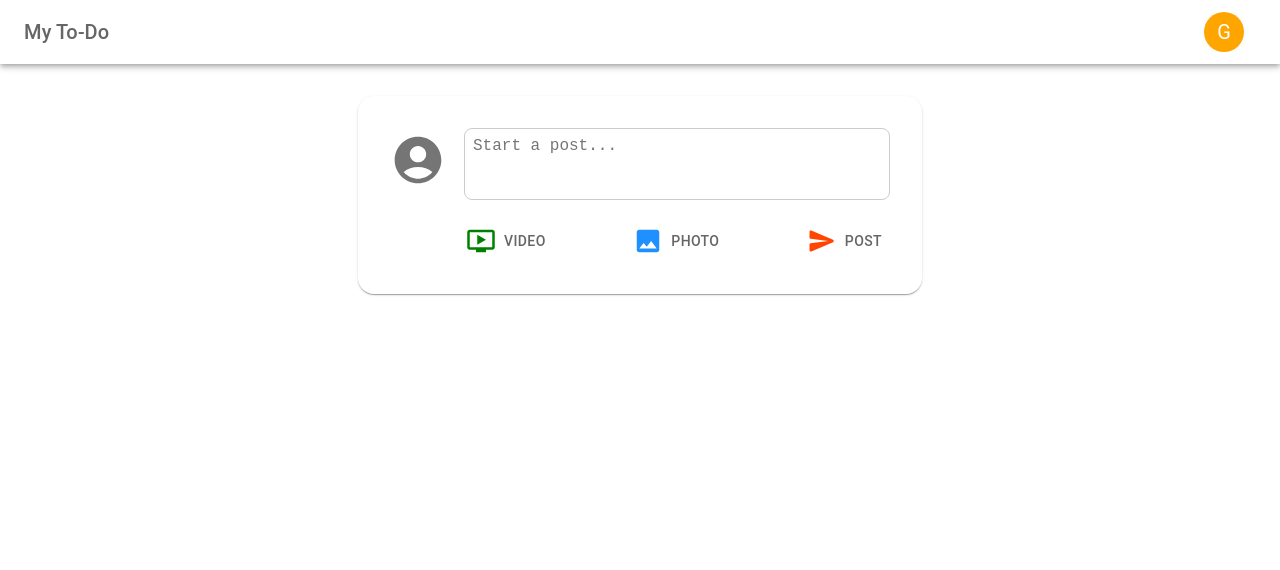
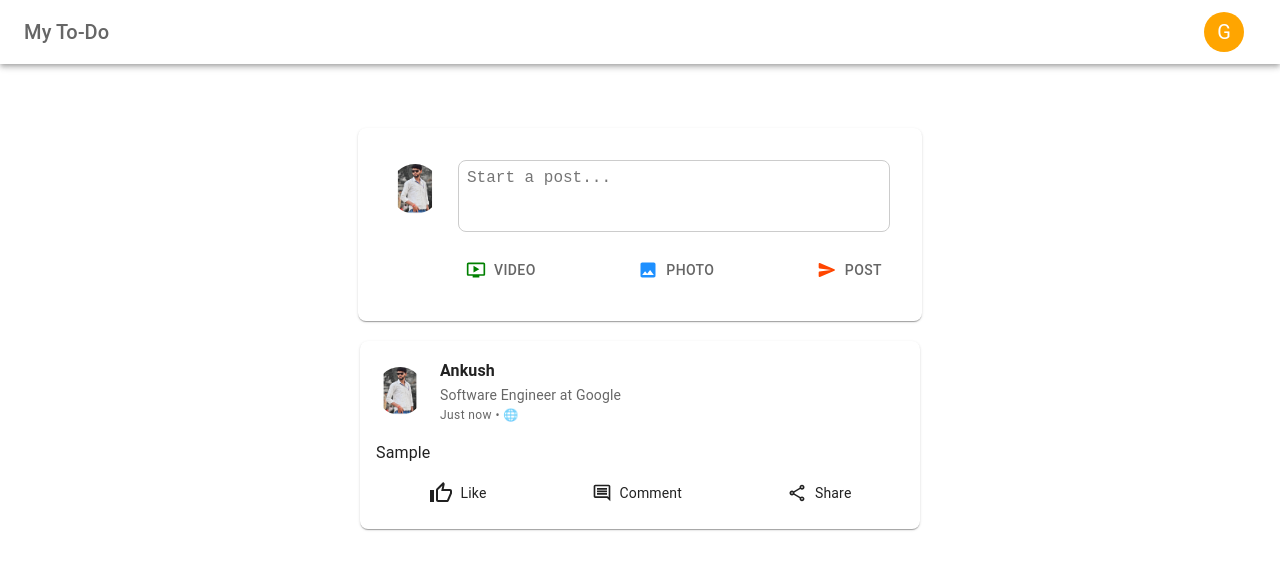
Before and after one commit to enggankush/todo-crud-app, a React (Vite) app: page /dashboard in a window 1280 px wide. Both pictures are taken after typing "Sample" into the empty fields and a click on the button "POST". Shown: the top 570 px of the page. Built offline with nearby package versions, Linux system fonts and the light colour scheme.

Commit message:
add user show post and  action button

```diff
--- a/src/page/users/DashboardPage.tsx
+++ b/src/page/users/DashboardPage.tsx
@@ -1,7 +1,20 @@
-import { Box, Button, Paper, TextareaAutosize } from "@mui/material";
+import {
+  Avatar,
+  Box,
+  Button,
+  Paper,
+  TextareaAutosize,
+  Typography,
+} from "@mui/material";
 import Header from "../../components/nav/Header";
-import { AccountCircle } from "@mui/icons-material";
-import { OndemandVideo, Image, SendRounded } from "@mui/icons-material";
+import {
+  OndemandVideo,
+  Image,
+  SendRounded,
+  ThumbUpAltOutlined,
+  InsertCommentOutlined,
+  ShareOutlined,
+} from "@mui/icons-material";
 import { useRef, useState } from "react";
 import { isLoggedIn } from "../../api/api.service";
 import { Navigate } from "react-router-dom";
@@ -10,8 +23,17 @@ const DashboardPage = () => {
   if (!isLoggedIn) {
     return <Navigate to="/login" />;
   }
+
   const [postText, setPostText] = useState("");
   const [file, setFile] = useState<File | null>(null);
+  const [posts, setPosts] = useState<any[]>([]);
+
+  // current logged-in user
+  const user = {
+    name: "Ankush",
+    role: "Software Engineer at Google",
+    avatar: "/src/assets/images/ank.jpg",
+  };
 
   const videoInputRef = useRef<HTMLInputElement>(null);
   const photoInputRef = useRef<HTMLInputElement>(null);
@@ -22,32 +44,47 @@ const DashboardPage = () => {
       console.log("file selected", e.target.files[0]);
     }
   };
+
   const handlePost = () => {
     if (!postText.trim() && !file) {
       alert("⚠️ Please enter text or add media before posting!");
       return;
     }
-    console.log("Posting:", { text: postText, file });
-    alert("✅ Post submitted!");
+    const newPost = {
+      id: Date.now(),
+      text: postText,
+      file: file ? URL.createObjectURL(file) : null,
+      fileType: file ? file.type : null,
+      user,
+      time: "Just now • 🌐",
+      likes: 0,
+      liked: false,
+    };
+    setPosts([newPost, ...posts]);
     setPostText("");
     setFile(null);
   };
 
   return (
     <>
-      <Box>
-        <Header />
-      </Box>
+      {/* Fixed Header */}
+      <Header />
+      {/* Post create box */}
       <Paper sx={paperStyle}>
         <Box sx={searchStyle}>
-          <AccountCircle
+          <Avatar
+            src={user.avatar || undefined}
             sx={{
-              color: "action.active",
+              width: 50,
+              height: 50,
               mr: 1,
               my: 0.5,
-              fontSize: "3.5rem",
+              bgcolor: !user.avatar ? "primary.main" : "transparent",
             }}
-          />
+          >
+            {!user.avatar && user.name.charAt(0).toUpperCase()}
+          </Avatar>
+
           <TextareaAutosize
             minRows={3}
             placeholder="Start a post..."
@@ -72,14 +109,12 @@ const DashboardPage = () => {
             onChange={handleFileChange}
           />
         </Box>
+
+        {/* Footer buttons */}
         <Box sx={footerStyle}>
           <Button
             sx={{ color: "#666666" }}
-            startIcon={
-              <OndemandVideo
-                sx={{ color: "green", fontSize: "30px !important" }}
-              />
-            }
+            startIcon={<OndemandVideo sx={{ color: "green", fontSize: 30 }} />}
             onClick={() => videoInputRef.current?.click()}
           >
             Video
@@ -87,11 +122,7 @@ const DashboardPage = () => {
 
           <Button
             sx={{ color: "#666666" }}
-            startIcon={
-              <Image
-                sx={{ color: "dodgerblue", fontSize: "30px !important" }}
-              />
-            }
+            startIcon={<Image sx={{ color: "dodgerblue", fontSize: 30 }} />}
             onClick={() => photoInputRef.current?.click()}
           >
             Photo
@@ -100,9 +131,7 @@ const DashboardPage = () => {
           <Button
             sx={{ color: "#666666" }}
             startIcon={
-              <SendRounded
-                sx={{ color: "orangered", fontSize: "30px !important" }}
-              />
+              <SendRounded sx={{ color: "orangered", fontSize: 30 }} />
             }
             onClick={handlePost}
           >
@@ -110,23 +139,112 @@ const DashboardPage = () => {
           </Button>
         </Box>
       </Paper>
+
+      {/* <hr style={{ width: "100%" }} /> */}
+
+      {/* ✅ Show posts */}
+      <Box sx={{ maxWidth: 560, margin: "20px auto" }}>
+        {posts.map((post) => (
+          <Paper key={post.id} sx={{ p: 2, mb: 2, borderRadius: 2 }}>
+            {/* User Info */}
+            <Box sx={{ display: "flex", alignItems: "center", mb: 2 }}>
+              <Avatar
+                src={post.user.avatar || undefined}
+                sx={{
+                  width: 48,
+                  height: 48,
+                  mr: 2,
+                  bgcolor: !post.user.avatar ? "primary.main" : "transparent",
+                }}
+              >
+                {!post.user.avatar && post.user.name.charAt(0).toUpperCase()}
+              </Avatar>
+              <Box>
+                <Typography variant="subtitle1" sx={{ fontWeight: 600 }}>
+                  {post.user.name}
+                </Typography>
+                <Typography variant="body2" color="text.secondary">
+                  {post.user.role}
+                </Typography>
+                <Typography variant="caption" color="text.secondary">
+                  {post.time}
+                </Typography>
+              </Box>
+            </Box>
+
+            {/* Post Text */}
+            <Typography variant="body1" sx={{ mb: 1 }}>
+              {post.text}
+            </Typography>
+
+            {/* Post Media */}
+            {post.file &&
+              (post.fileType?.startsWith("video/") ? (
+                <video
+                  src={post.file}
+                  controls
+                  controlsList="nodownload"
+                  width="100%"
+                  style={{ borderRadius: "8px", border: "1px solid #ddd" }}
+                />
+              ) : (
+                <img
+                  src={post.file}
+                  alt="post media"
+                  style={{
+                    maxWidth: "100%",
+                    borderRadius: "8px",
+                    border: "2px solid #ddd",
+                  }}
+                />
+              ))}
+
+            {/* Actions */}
+            <Box
+              sx={{ display: "flex", justifyContent: "space-around", mt: 1 }}
+            >
+              <Box sx={actionButton}>
+                <ThumbUpAltOutlined />
+                <Typography variant="body2" sx={{ ml: 1 }}>
+                  Like
+                </Typography>
+              </Box>
+              <Box sx={actionButton}>
+                <InsertCommentOutlined fontSize="small" />
+                <Typography variant="body2" sx={{ ml: 1 }}>
+                  Comment
+                </Typography>
+              </Box>
+              <Box sx={actionButton}>
+                <ShareOutlined fontSize="small" />
+                <Typography variant="body2" sx={{ ml: 1 }}>
+                  Share
+                </Typography>
+              </Box>
+            </Box>
+          </Paper>
+        ))}
+      </Box>
     </>
   );
 };
 
 export default DashboardPage;
 
+{
+  /* Styles */
+}
+
 const paperStyle = {
   padding: 4,
   margin: "auto",
-  marginTop: 4,
+  marginTop: 8,
   maxWidth: 500,
   minWidth: 400,
-  height: "auto",
   textAlign: "center",
   color: "rgb(64 64 64)",
   backgroundColor: "rgb(255 255 255)",
-  borderRadius: 4,
+  borderRadius: 2,
 };
 
 const searchStyle = {
@@ -138,8 +256,8 @@ const searchStyle = {
 const textareaStyle = {
   width: "100%",
   resize: "none" as const,
-  padding: "8px",
-  borderRadius: "8px",
+  padding: 8,
+  borderRadius: 8,
   border: "1px solid #ccc",
   fontSize: "1rem",
   outline: "none",
@@ -151,3 +269,16 @@ const footerStyle = {
   marginLeft: "4.5rem",
   marginTop: "20px",
 };
+
+const actionButton = {
+  display: "flex",
+  alignItems: "center",
+  cursor: "pointer",
+  py: 1,
+  px: 2,
+  borderRadius: 2,
+  "&:hover": {
+    backgroundColor: "#f3f2ef",
+    color: "#0a66c2",
+  },
+};
```
